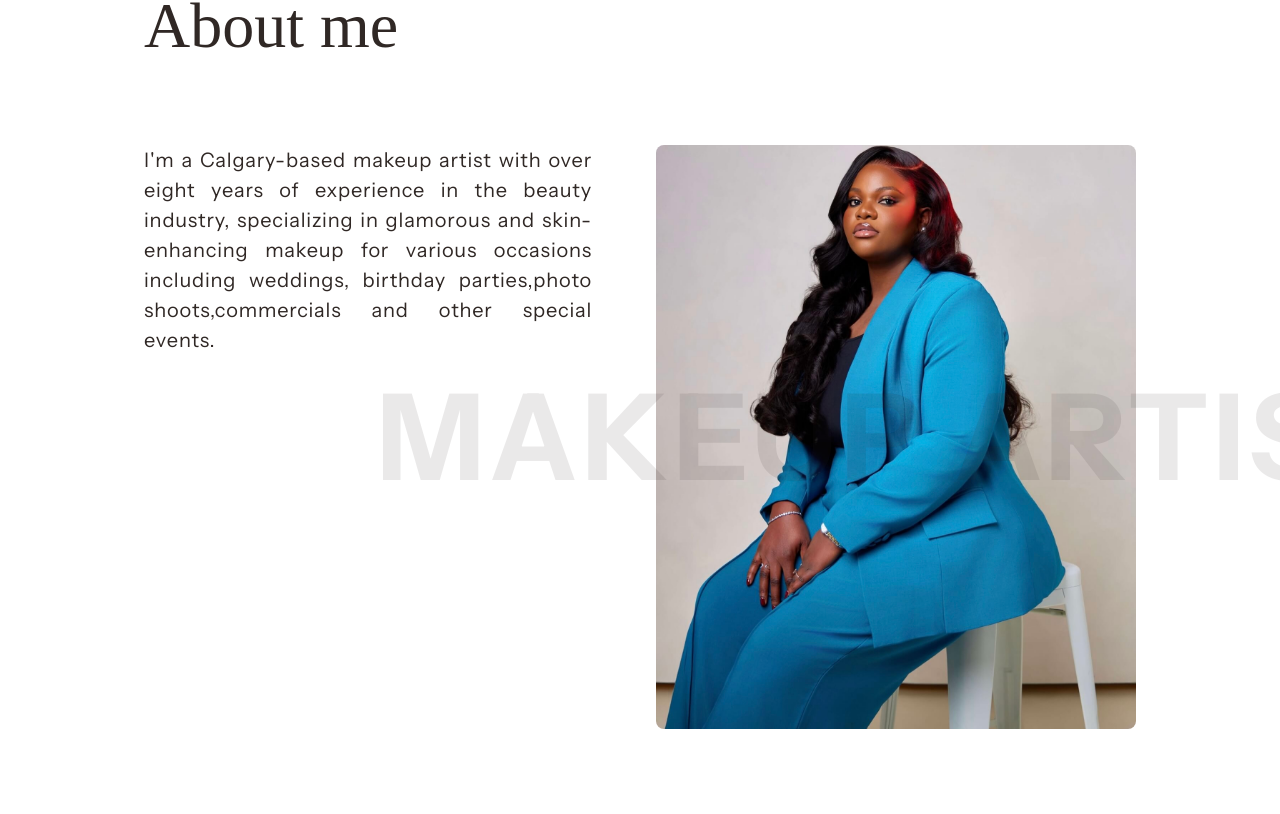
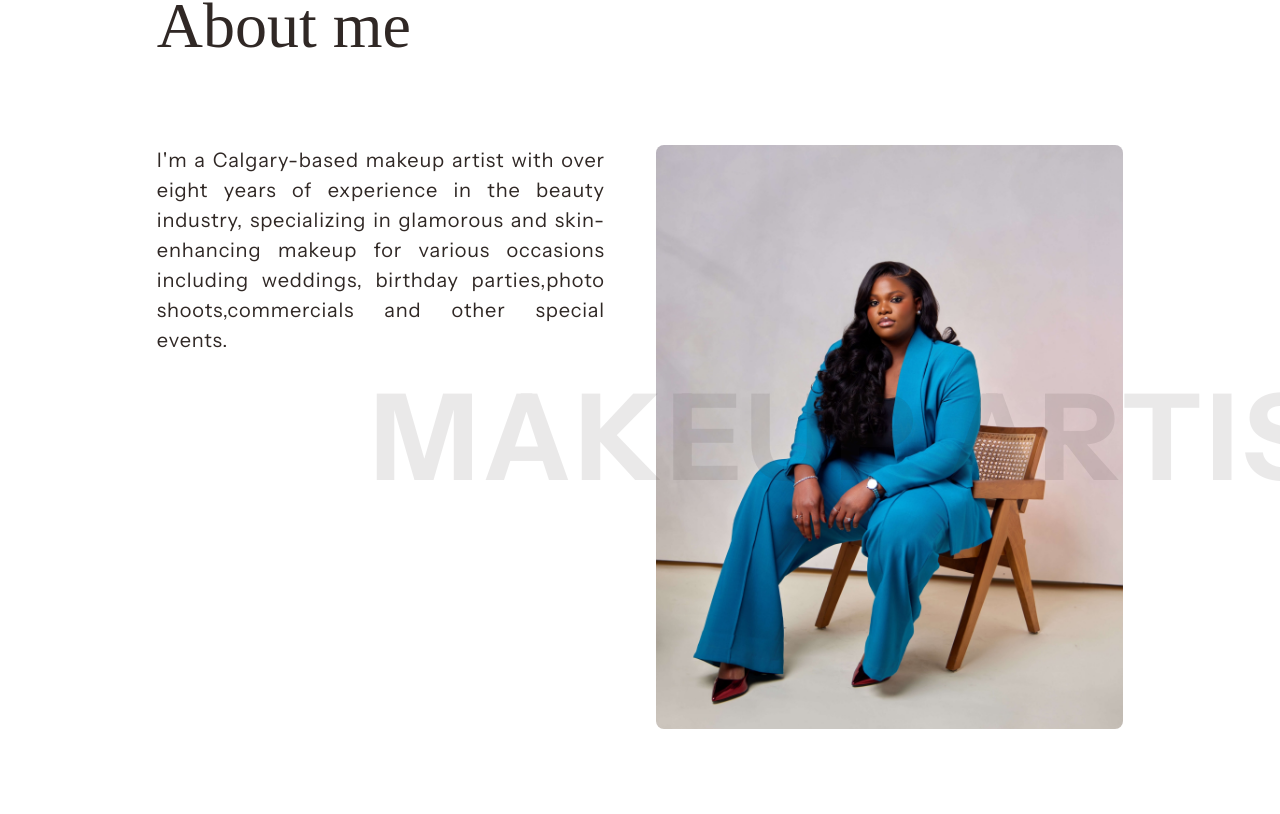
Before and after one commit to DippsytheDev/tolabanksbeauty, a React (Vite) app: page / in a window 1280 px wide. Shown: the part 978-1792 px from the top of the page. Built offline with nearby package versions, Linux system fonts and the light colour scheme; a web font is replaced by a local one.

Commit message:
adjustment

```diff
--- a/src/Components/About/About.jsx
+++ b/src/Components/About/About.jsx
@@ -36,7 +36,7 @@ const About = () => {
         </div>
 
         <div className="about-image-right">
-          <img src="/Images/img21.jpg" alt="Bims - Makeup Artist" />
+          <img src="/Images/img46.jpg" alt="Bims - Makeup Artist" />
           <div className="watermark-text watermark-right">MAKEUP ARTIST</div>
         </div>
       </div>
```
Also changed, not shown: public/Images/img46.jpg (added).
